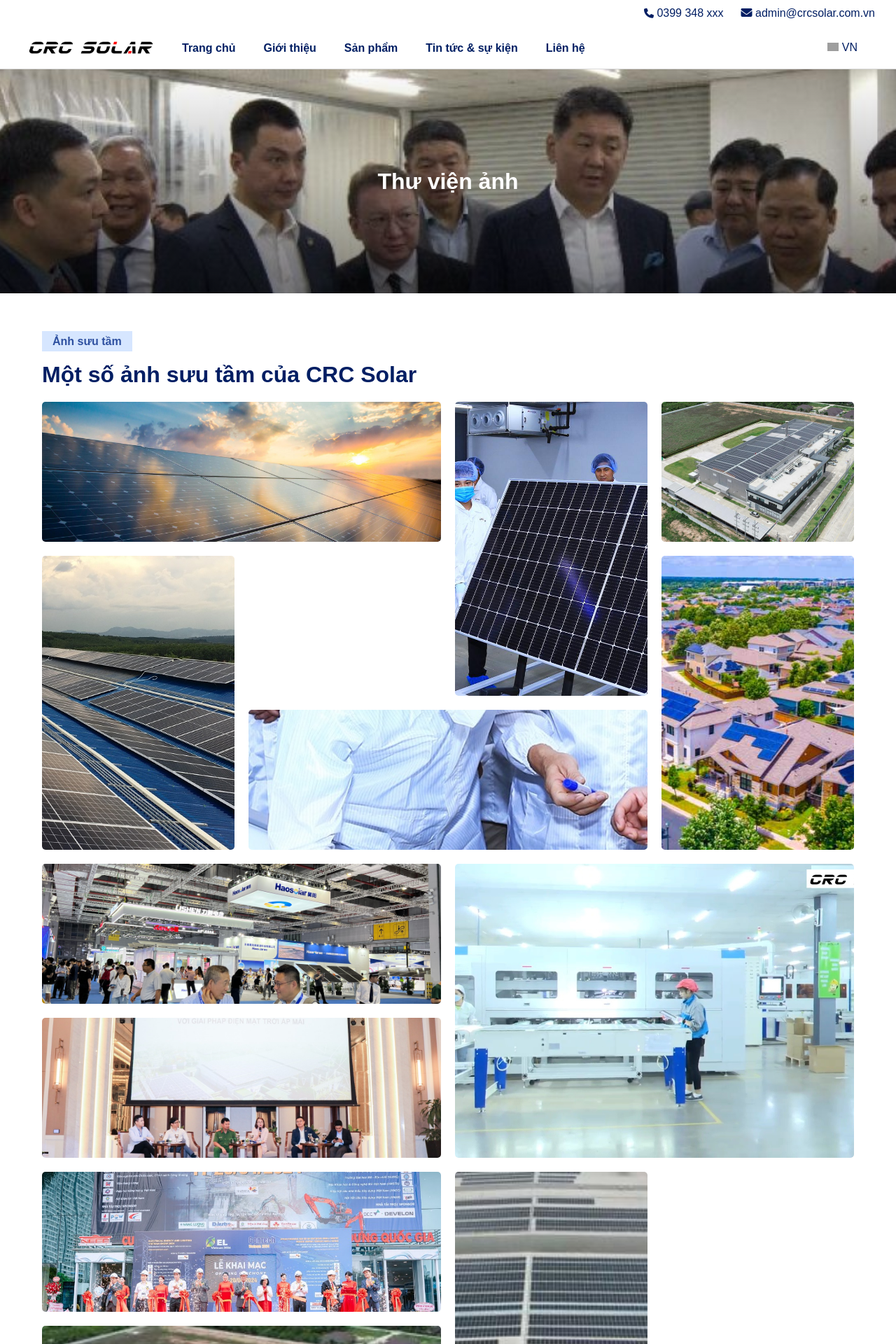
After one commit to HKJared/CRC-Solar, a PHP site: page /pictures.php in a window 1280 px wide. The commit adds this page. Shown: the top 1920 px of the page at 70% size. Run offline with PHP 8.4, Linux system fonts and the light colour scheme; grey boxes are pictures that could not be loaded.

Commit message:
create: FQAs.php, pictures.php; fix: news.php

```diff
--- a/includes/header.php
+++ b/includes/header.php
@@ -50,8 +50,8 @@
                     <ul class="sub-menu">
                         <li><a href="news.php">Tin tức</a></li>
                         <li><a href="">Ứng dụng - Công nghệ</a></li>
-                        <li><a href="">Thư viện ảnh</a></li>
-                        <li><a href="">Hỏi đáp</a></li>
+                        <li><a href="pictures.php">Thư viện ảnh</a></li>
+                        <li><a href="FAQs.php">Hỏi đáp</a></li>
                         <li><a href="">Các dự án đã triển khai</a></li>
                         <li><a href="">Tải tài liệu</a></li>
                     </ul>
--- a/public/css/Crc-72Mhm-166.css
+++ b/public/css/Crc-72Mhm-166.css
@@ -1,6 +1,6 @@
 /*  */
 body {
-  color: #7375a3;
+  background-image: url('../images/block1.jpg');
 }
 
 .top-main {
--- /dev/null
+++ b/public/css/pictures.css
@@ -0,0 +1,90 @@
+body {
+    background-image: url('../images/block1.jpg');
+}
+
+.top-main {
+    height: 40vh;
+}
+
+.block1 h1 {
+    color: var(--mainColor);
+    margin: 20px 0;
+}
+
+.pictures-container {
+    width: 100%;
+    display: grid;
+    grid-gap: 20px;
+    grid-template-columns: repeat(auto-fit, minmax(250px, 1fr));
+    grid-auto-rows: 200px;
+    grid-auto-flow: dense;
+}
+
+.pictures-container .wide {
+    grid-column: span 2;
+}
+
+.pictures-container .tall {
+    grid-row: span 2;
+}
+
+.pictures-container .big {
+    grid-column: span 2;
+    grid-row: span 2;
+}
+
+.pictures-container > div {
+    display: flex;
+    justify-content: center;
+    align-items: center;
+    overflow: hidden;
+    border-radius: 5px;
+}
+
+.pictures-container > div:hover > img {
+    transform: scale(1.1);
+}
+
+.pictures-container > div > img {
+    max-width: 100%;
+    width: 100%;
+    height: 100%;
+    vertical-align: middle;
+    display: inline-block;
+    transition: transform 0.5s ease;
+}
+
+.block1 .show-more {
+    display: flex;
+    justify-content: end;
+}
+
+.block1 .show-more button {
+    position: relative;
+    border: 0;
+    height: 30px;
+    overflow: hidden;
+    margin-top: 20px;
+}
+
+.block1 .show-more button .background {
+    position: absolute;
+    top: 0;
+    left: -100%;
+    height: 30px;
+    width: 200%;
+    background: linear-gradient(to right, var(--mainColor) 50%, #1a95e7 50%);
+    transition: transform 0.5s ease;
+}
+
+.block1 .show-more a {
+    position: relative;
+    color: #fff;
+    padding: 0 20px;
+    font-size: 14px;
+    z-index: 1;
+}
+
+.block1 .show-more button:hover .background {
+    transform: translateX(50%);
+}
--- a/public/css/style.css
+++ b/public/css/style.css
@@ -90,6 +90,10 @@ header {
   padding: 5px 15px;
   color: var(--mainColor);
   background-color: #fff;
+}
+
+.top-header .contact {
+  justify-content: end;
 }
 
 .top-header .contact > * {
--- /dev/null
+++ b/public/pictures.php
@@ -0,0 +1,75 @@
+<?php include('../includes/header.php'); ?>
+<link rel="stylesheet" href="css/pictures.css">
+<main class="center">
+    <div class="slogan top-main center column">
+        <h1>Thư viện ảnh</h1>
+    </div>
+    <div class="main center column">
+        <div class="block block1 column">
+            <div class="top-block">
+                <span>Ảnh sưu tầm</span>
+            </div>
+            <h1>Một số ảnh sưu tầm của CRC Solar</h1>
+            <div class="pictures-container">
+                <div>
+                    <img src="images/slide1.jpg" class="picture" alt="">
+                </div>
+                <div>
+                    <img src="images/slide2.jpg" class="picture" alt="">
+                </div>
+                <div>
+                    <img src="images/slide3.jpg" class="picture" alt="">
+                </div>
+                <div>
+                    <img src="images/slide4.jpg" class="picture" alt="">
+                </div>
+                <div>
+                    <img src="images/slide5.jpg" class="picture" alt="">
+                </div>
+                <div>
+                    <img src="images/news1.jpg" class="picture" alt="">
+                </div>
+                <div>
+                    <img src="images/news2.jpg" class="picture" alt="">
+                </div>
+                <div>
+                    <img src="images/news3.jpg" class="picture" alt="">
+                </div>
+                <div>
+                    <img src="images/news4.jpg" class="picture" alt="">
+                </div>
+                <div>
+                    <img src="images/news5.jpg" class="picture" alt="">
+                </div>
+                <div>
+                    <img src="images/demo1.jpg" class="picture" alt="">
+                </div>
+                <div>
+                    <img src="images/demo2.jpg" class="picture" alt="">
+                </div>
+            </div>
+            <div class="show-more">
+                <button type="button">
+                    <div class="background"></div>
+                    <a href="#">Xem thêm</a>
+                </button>
+            </div>
+        </div>
+    </div>
+</main>
+<script>
+    document.addEventListener('DOMContentLoaded', () => {
+        const pictureDivs = document.querySelectorAll('.pictures-container > div');
+        const classes = ['wide', 'tall', 'big'];
+
+        pictureDivs.forEach(div => {
+            // Randomly decide whether to add a class or not
+            if (Math.random() < 0.5) {
+                const randomClass = classes[Math.floor(Math.random() * classes.length)];
+                div.classList.add(randomClass);
+            }
+        });
+    });
+
+</script>
+<?php include('../includes/footer.php'); ?>
```
Also changed, not shown: public/FAQs.php (added, +140 -0 lines), public/css/FAQs.css (added, +86 -0 lines), public/news.php (added, +113 -0 lines).
